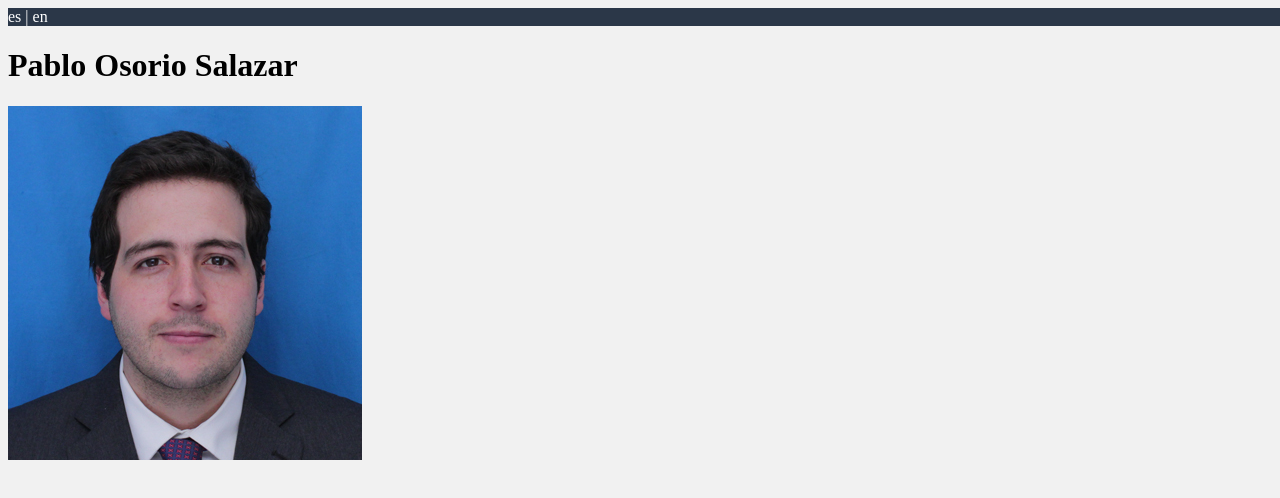
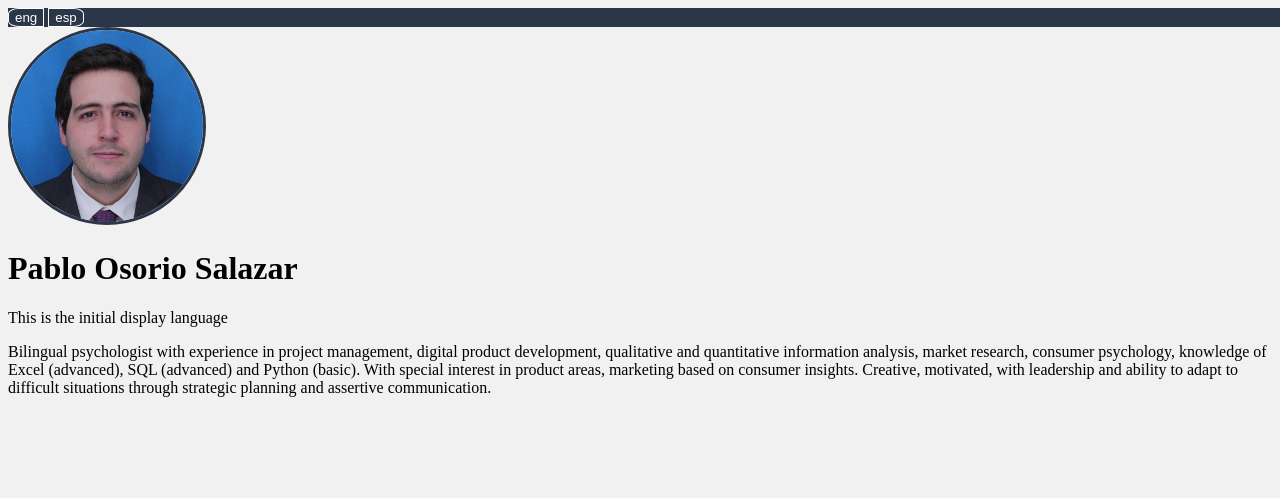
Before and after one commit to pablosorios/profile, a plain HTML site: page index.html in a window 1280 px wide. Drawn offline with Linux system fonts and the light colour scheme.

Commit message:
Added language change using hashes

```diff
--- a/index.html
+++ b/index.html
@@ -1,17 +1,25 @@
 <!DOCTYPE html>
-<html lang="en">
+<html>
     <head>
-        <script src="script.js"></script>
+        <meta charset="utf-8"/>
         <link rel="stylesheet" href="style.css">
-        <title>Work Resume - Pablo Osorio</title>
+        <title>Pablo Osorio</title>
     </head>
     <body>
         <div id="top" class="head">
-            es | en
+            <button id="leftButton" onclick="changeLanguage('eng')">eng</button>
+            <button id="rightButton" onclick="changeLanguage('esp')">esp</button>
         </div>
+        <img src="./images/resume.jpg" title="Profile Picture" alt="Profile Picture"/>
         <h1>
             Pablo Osorio Salazar
         </h1>
-        <img src="./images/resume.jpg" title="Profile Picture" alt="Profile Picture"/>
+        <p id="siteContent">
+            This is the initial display language
+        </p>
+        <p id="extraContent">
+            Bilingual psychologist with experience in project management, digital product development, qualitative and quantitative information analysis, market research, consumer psychology, knowledge of Excel (advanced), SQL (advanced) and Python (basic). With special interest in product areas, marketing based on consumer insights. Creative, motivated, with leadership and ability to adapt to difficult situations through strategic planning and assertive communication.
+        </p>
     </body>
+    <script src="script.js"></script>
 </html>
--- a/script.js
+++ b/script.js
@@ -1,3 +1,20 @@
-function hi() {
-    return true
+function changeLanguage(lang) {
+    location.hash = lang;
+    location.reload();
 }
+var language = {
+    eng: {
+        welcome: "This is the initial display language",
+        additional: "Bilingual psychologist with experience in project management, digital product development, qualitative and quantitative information analysis, market research, consumer psychology, knowledge of Excel (advanced), SQL (advanced) and Python (basic). With special interest in product areas, marketing based on consumer insights. Creative, motivated, with leadership and ability to adapt to difficult situations through strategic planning and assertive communication."
+    },
+    esp: {
+        welcome: "Esta es la demostración inicial de lenguaje",
+        additional: "Psicólogo bilingüe con experiencia en manejo de proyectos, desarrollo de productos digitales, análisis de información cualitativa, cuantitativa, investigación de mercado, psicología del consumidor, conocimiento de Excel (avanzado), SQL (avanzado) y Python (básico). Con especial interés en las áreas de producto, marketing basado en consumer insights. Creativo, motivado, con liderazgo y capacidad de adaptación frente a situaciones difíciles a través de la planificación estratégica y la comunicación asertiva."
+    }
+};
+if (window.location.hash) {
+    if (window.location.hash == "#esp") {
+        siteContent.textContent = language.esp.welcome;
+        extraContent.textContent = language.esp.additional
+    }
+}
--- a/style.css
+++ b/style.css
@@ -1,9 +1,27 @@
 body {
     background-color: #f1f1f1;
     width: 100%;
-    height: 5%;
+}
+img {
+    border-radius: 50%;
+    width:15%;
+    border: 3px solid #2b3748;
 }
 .head {
     background-color: #2b3748;
     color: white;
 }
+#leftButton {
+    border-top-left-radius: 30%;
+    border-bottom-left-radius: 30%;
+    border: 1px solid white;
+    background-color: #2b3748;
+    color: white;
+}
+#rightButton {
+    border-top-right-radius: 30%;
+    border-bottom-right-radius: 30%;
+    border: 1px solid white;
+    background-color: #2b3748;
+    color: white;
+}
```
